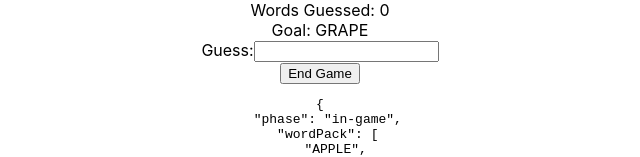
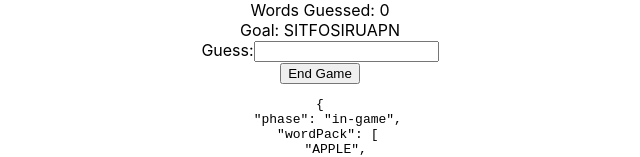
Before and after one commit to JavaGalaxy/react-word-scramble, a React (Create React App) app: page / in a window 1280 px wide. Both pictures are taken after a click on the button "Begin new game". Shown: the top 157 px of the page, without its empty margins (320-960 px from the left). Built offline with nearby package versions, Linux system fonts and the light colour scheme.

Commit message:
get scrambled word and goal

```diff
--- a/src/App.tsx
+++ b/src/App.tsx
@@ -47,7 +47,7 @@ function App() {
       content = (
         <>
           <div>Words Guessed: {state.wordsGuessed}</div>
-          <div> Goal: {state.goal}</div>
+          <div> Goal: {state.scrambledGoal}</div>
           <div>
             <label>
               Guess:
--- a/src/appState.ts
+++ b/src/appState.ts
@@ -1,4 +1,15 @@
+import { getNormalizedWord } from "./util/getNormalizedWord";
 import { getRandomElement } from "./util/getRandomElement";
+import { getScrambledWord } from "./util/getScarmbledWord";
+
+function getGoalAndScrambledGoal(wordPack: readonly string[]): {
+  goal: string;
+  scrambledGoal: string;
+} {
+  const goal = getRandomElement(wordPack);
+  const scrambledGoal = getScrambledWord(goal);
+  return { goal, scrambledGoal };
+}
 
 export type Phase = "pre-game" | "in-game" | "post-game";
 
@@ -17,6 +28,7 @@ export interface InGameState extends BaseState {
   guess: string;
   wordPack: readonly string[];
   wordsGuessed: number;
+  scrambledGoal: string;
 }
 
 export interface PostGameState extends BaseState {
@@ -24,6 +36,7 @@ export interface PostGameState extends BaseState {
   goal: string;
   wordPack: readonly string[];
   wordsGuessed: number;
+  scrambledGoal: string;
 }
 
 export type State = PreGameState | InGameState | PostGameState;
@@ -72,8 +85,8 @@ export const reducer = (state: State, action: Action): State => {
       return {
         phase: "in-game",
         wordPack: state.wordPack,
-        goal: getRandomElement(state.wordPack),
         guess: "",
+        ...getGoalAndScrambledGoal(state.wordPack),
         wordsGuessed: 0,
       };
     }
@@ -83,20 +96,14 @@ export const reducer = (state: State, action: Action): State => {
         return state;
       }
 
-      const normalizedGuess = action.newGuess
-        .toLowerCase()
-        .trim()
-        .replaceAll(/\s+/g, " ");
-      const normalizedGoal = state.goal
-        .toLowerCase()
-        .trim()
-        .replace(/\s+/g, " ");
+      const normalizedGuess = getNormalizedWord(action.newGuess);
+      const normalizedGoal = getNormalizedWord(state.goal);
 
       if (normalizedGuess === normalizedGoal) {
         return {
           ...state,
-          goal: getRandomElement(state.wordPack),
           guess: "",
+          ...getGoalAndScrambledGoal(state.wordPack),
           wordsGuessed: state.wordsGuessed + 1,
         };
       }
@@ -114,6 +121,7 @@ export const reducer = (state: State, action: Action): State => {
         goal: state.goal,
         wordPack: state.wordPack,
         wordsGuessed: state.wordsGuessed,
+        scrambledGoal: state.scrambledGoal,
       };
     }
   }
--- /dev/null
+++ b/src/util/getNormalizedWord.ts
@@ -0,0 +1,3 @@
+export const getNormalizedWord = (word: string): string => {
+  return word.toLocaleLowerCase().trim().replaceAll(/\s+/g, " ");
+};
--- /dev/null
+++ b/src/util/getScarmbledWord.ts
@@ -0,0 +1,9 @@
+export const getScrambledWord = (word: string): string => {
+  const chars = word.split("");
+  for (let i = chars.length - 1; i > 0; i--) {
+    const j = Math.floor(Math.random() * (i - 1));
+    [chars[i], chars[j]] = [chars[j], chars[i]];
+  }
+
+  return chars.join("");
+};
```
